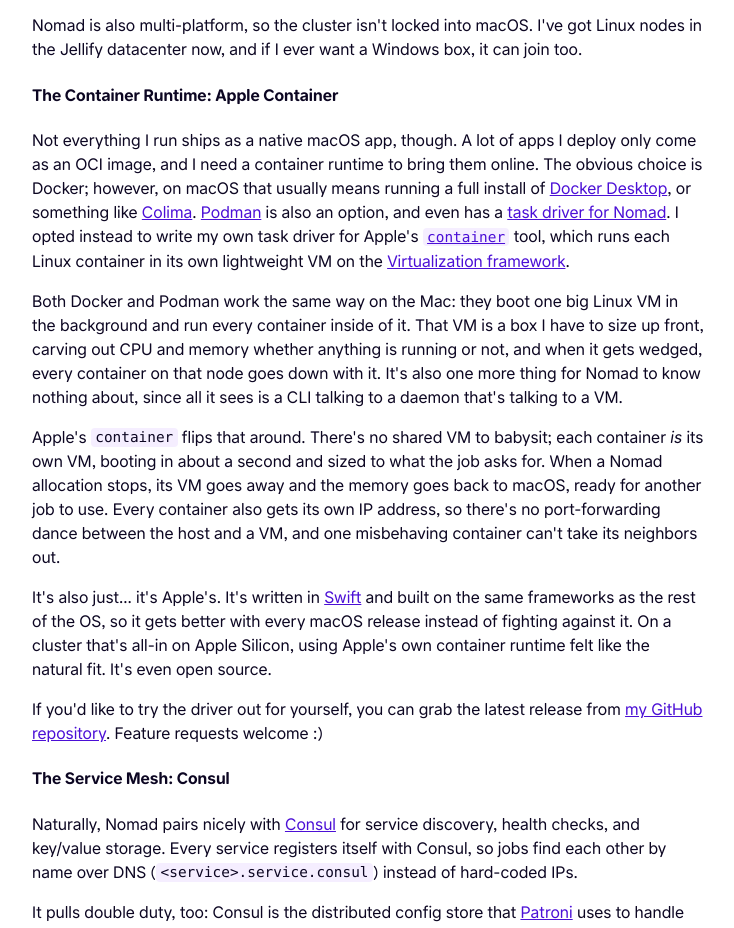
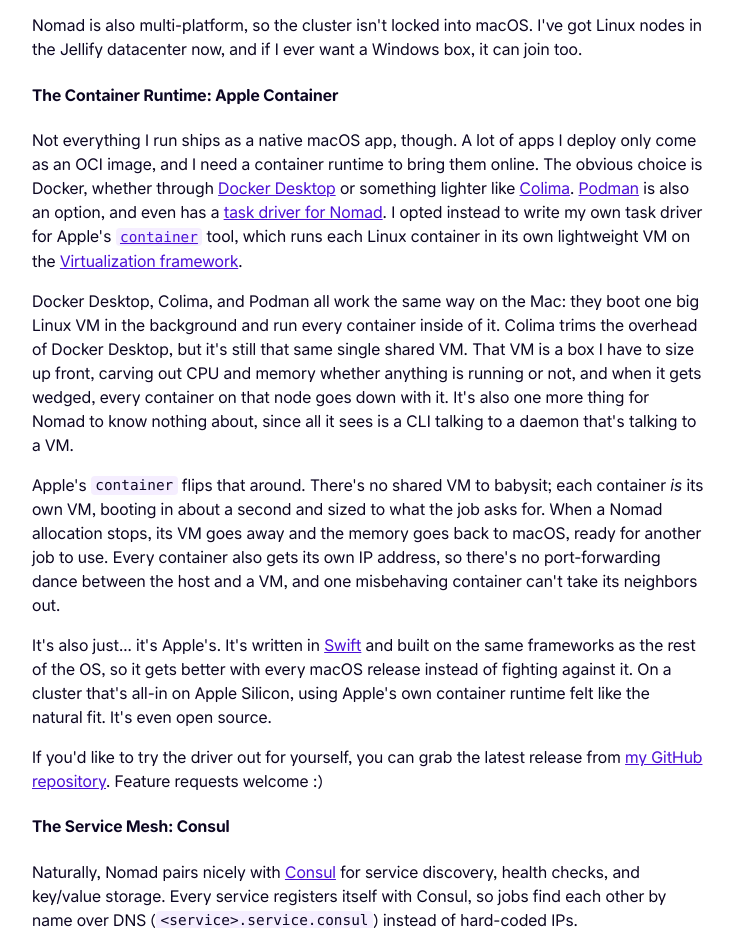
Before and after one commit to anultravioletaurora/Website, an Astro site: page /blog/2026-11-20 in a window 1280 px wide. Shown: the part 3864-4792 px from the top of the page, without its empty margins (272-1006 px from the left). Built offline with nearby package versions, Linux system fonts and the light colour scheme; Astro itself is replaced by a stand-in of ours.

Commit message:
update container runtime section

```diff
--- a/src/content/blog/2026-11-20.mdx
+++ b/src/content/blog/2026-11-20.mdx
@@ -159,18 +159,18 @@ Jellify datacenter now, and if I ever want a Windows box, it can join too.
 #### The Container Runtime: Apple Container
 
 Not everything I run ships as a native macOS app, though. A lot of apps I deploy only come as an OCI
-image, and I need a container runtime to bring them online. The obvious choice is Docker; however,
-on macOS that usually means running a full install of
-[Docker Desktop](https://www.docker.com/products/docker-desktop/), or something like
+image, and I need a container runtime to bring them online. The obvious choice is Docker, whether
+through [Docker Desktop](https://www.docker.com/products/docker-desktop/) or something lighter like
 [Colima](https://github.com/abiosoft/colima). [Podman](https://podman.io) is also an option, and
 even has a [task driver for Nomad](https://github.com/hashicorp/nomad-driver-podman). I opted
 instead to write my own task driver for Apple's [`container`](https://github.com/apple/container)
 tool, which runs each Linux container in its own lightweight VM on the
 [Virtualization framework](https://developer.apple.com/documentation/virtualization).
 
-Both Docker and Podman work the same way on the Mac: they boot one big Linux VM in the background
-and run every container inside of it. That VM is a box I have to size up front, carving out CPU and
-memory whether anything is running or not, and when it gets wedged, every container on that node
+Docker Desktop, Colima, and Podman all work the same way on the Mac: they boot one big Linux VM in
+the background and run every container inside of it. Colima trims the overhead of Docker Desktop,
+but it's still that same single shared VM. That VM is a box I have to size up front, carving out CPU
+and memory whether anything is running or not, and when it gets wedged, every container on that node
 goes down with it. It's also one more thing for Nomad to know nothing about, since all it sees is a
 CLI talking to a daemon that's talking to a VM.
 
```
